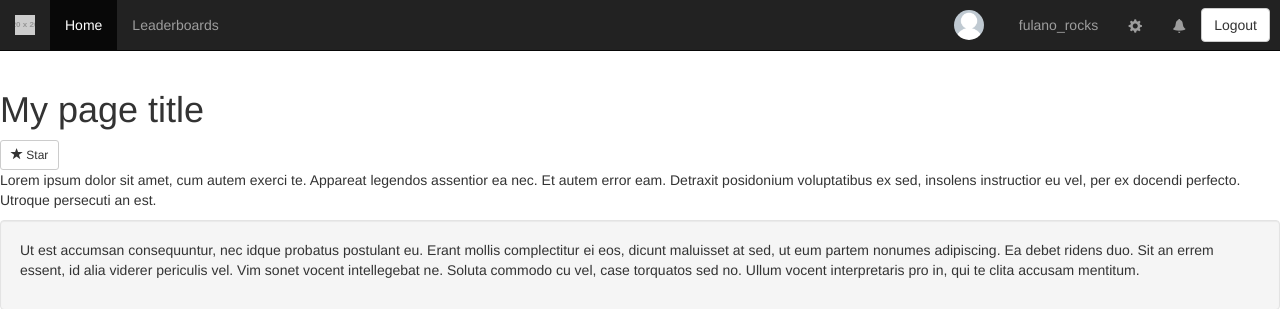
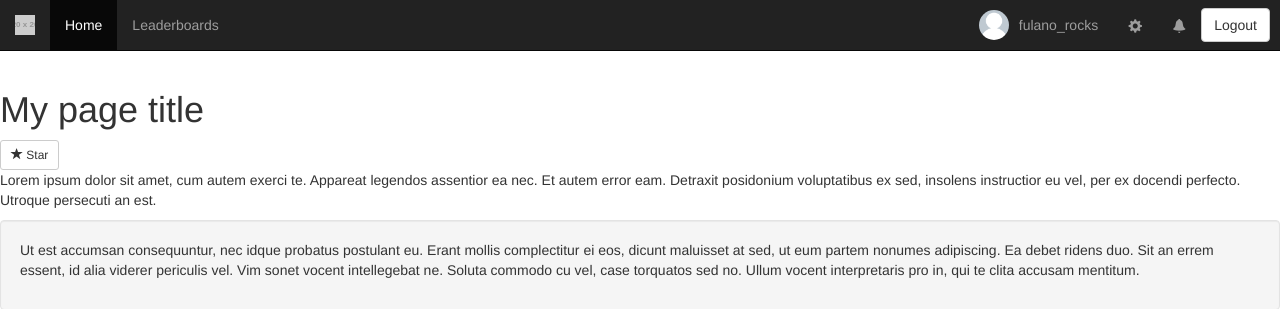
Before and after one commit to possatti/everest, a Django app: page / in a window 1280 px wide. Shown: the top 309 px of the page. Run offline with Django 3.2, Linux system fonts and the light colour scheme; grey boxes labelled with a size stand in for pictures from a placeholder-image service; some libraries are stand-ins or nearby versions.

Commit message:
Bring the avatar closer to the username in the navbar

```diff
--- a/static/css/custom.css
+++ b/static/css/custom.css
@@ -1,5 +1,5 @@
 /**
- * Custom CSS to the Everest project. It's more for fixing stuff.
+ * Custom CSS to the Everest project. It's mostly for fixing stuff.
  */
 
 /* Leave some empty space in the top for the navbar */
@@ -11,8 +11,8 @@ body {
 .avatar {
   position: relative;
   top: -5px;
-  float: left;
-  left: -5px;
+  float: right;
+  left: 20px;
 }
 
 /* Puts more space to the logout button on the navbar */
```
